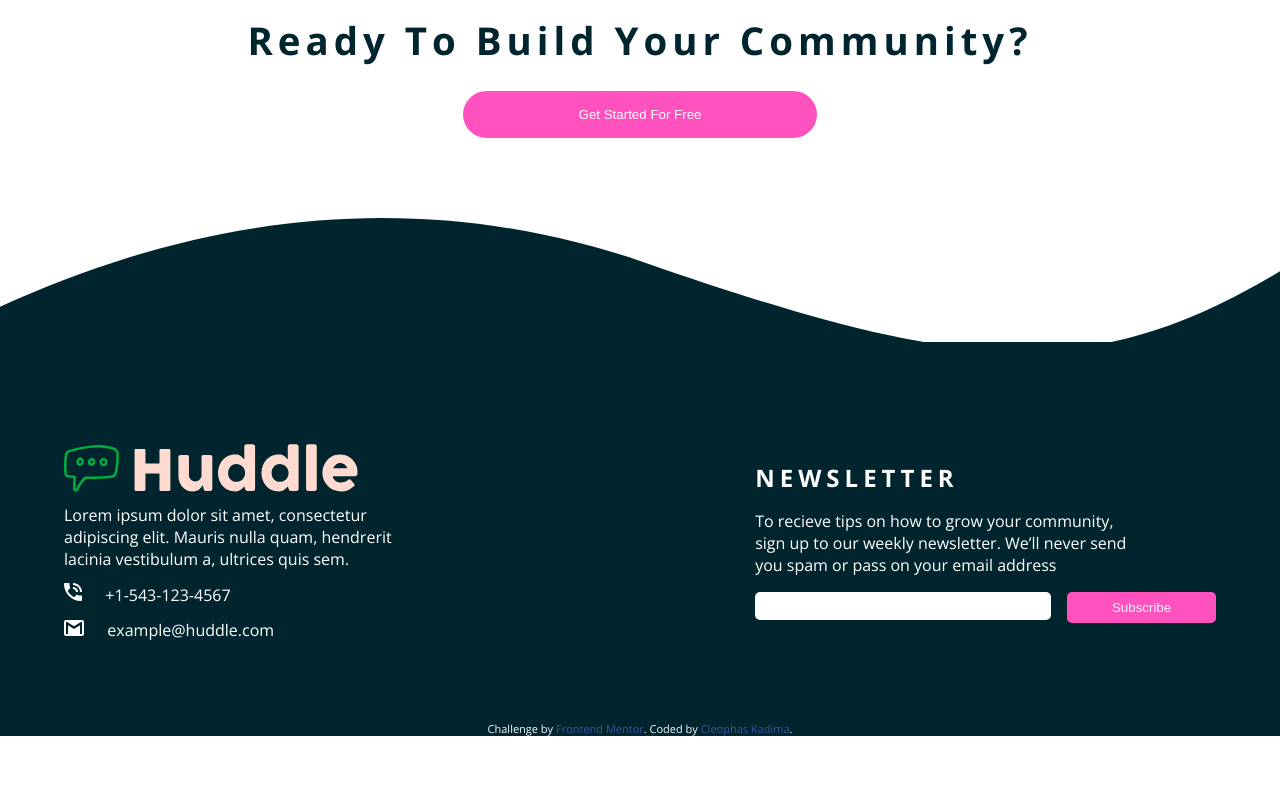
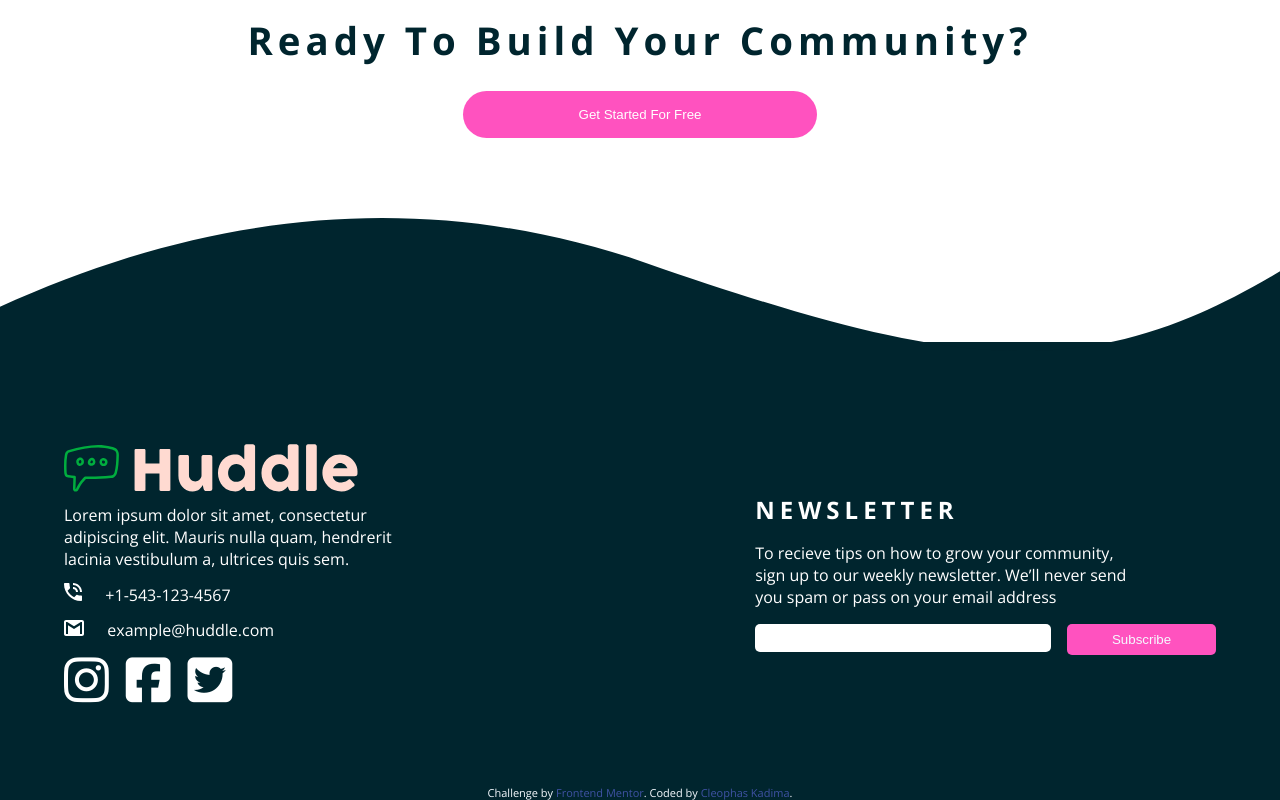
Before and after one commit to cleo-cyber/HuddleLanding, a plain HTML site: page index.html in a window 1280 px wide. Shown: the part 3752-4552 px from the top of the page. Before the commit the page ends 4488 px from the top, so only its background shows below. Drawn offline with nearby package versions, Linux system fonts and the light colour scheme.

Commit message:
add social icons

```diff
--- a/index.html
+++ b/index.html
@@ -12,6 +12,7 @@
       href="./images/favicon-32x32.png"
     />
     <link rel="stylesheet" href="styles.css" />
+    <script src="https://kit.fontawesome.com/1b6a588cb6.js" crossorigin="anonymous"></script>
 
     <title>Frontend Mentor | Huddle landing page with curved sections</title>
 
@@ -181,6 +182,11 @@
             <p>
               <img src="./images/icon-email.svg" alt="" /> example@huddle.com
             </p>
+            <div class="icons">
+            <a href="#"><i class="fa-brands fa-instagram"></i></a>
+            <a href="#"><i class="fa-brands fa-facebook-square"></i></a>
+            <a href="#"><i class="fa-brands fa-twitter-square"></i></a>
+            </div>
           </div>
           <div class="newsletter">
             <h2>Newsletter</h2>
--- a/styles.css
+++ b/styles.css
@@ -13,6 +13,7 @@ img{
 h2{
     color: hsl(192, 100%, 9%);
 }
+
 body{
 
 font-family: 'Open Sans', sans-serif;
@@ -265,6 +266,16 @@ footer picture {
 
 
 }
+.icons i{
+    font-size: 4vw;
+    padding-right:  1vw;
+    color: #fff;
+    transition: .3s ease;
+}
+.icons i:hover{
+    color: teal;
+    transform: scale(.9);
+}
 @keyframes shake{
     0%{
         left: -5px;
```
